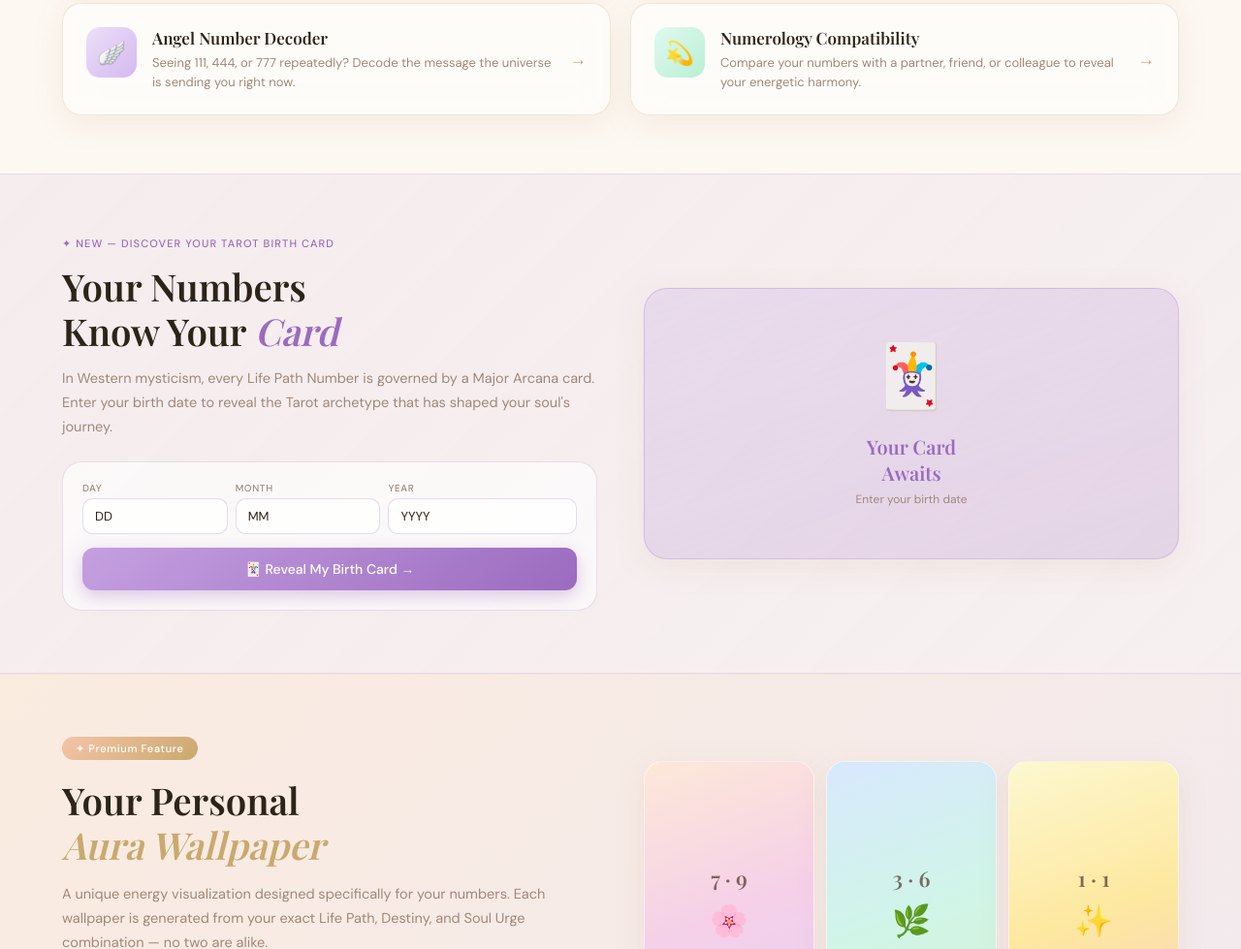
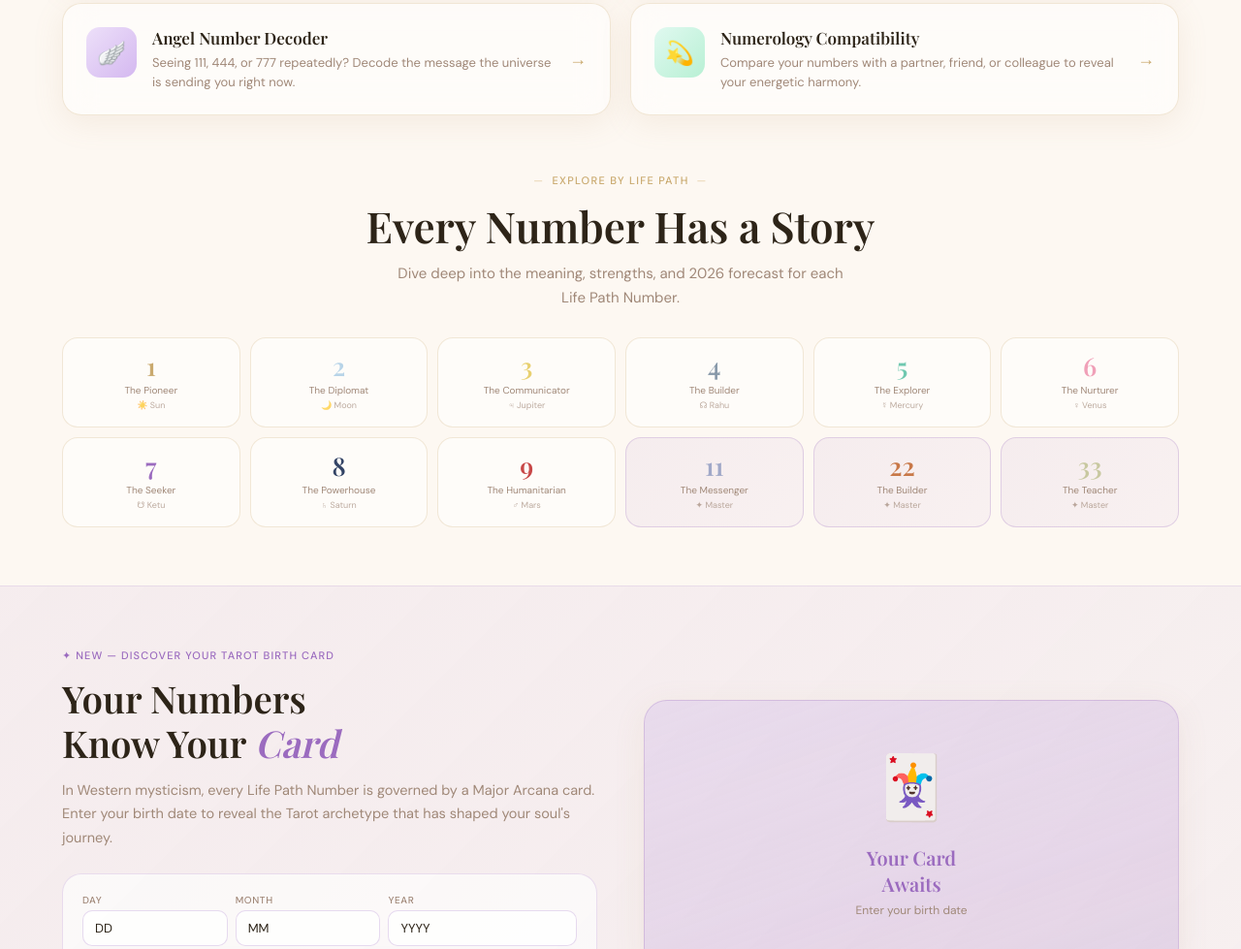
Before and after one commit to weerasak88/luminanumbers, a plain HTML site: page index.html in a window 1280 px wide. Shown: the part 1898-2877 px from the top of the page at 97% size. Drawn offline with nearby package versions, Linux system fonts and the light colour scheme; a web font is replaced by a local one.

Commit message:
Update index.html

```diff
--- a/index.html
+++ b/index.html
@@ -956,6 +956,54 @@ footer {
   .tarot-date-row .tarot-field:last-child { grid-column: 1/-1; }
 }
 
+
+/* ─── INTERNAL LINKS GRID ─── */
+.explore-section {
+  position: relative; z-index: 1;
+  max-width: 1280px; margin: 0 auto;
+  padding: 0 5vw 60px;
+}
+.explore-grid {
+  display: grid;
+  grid-template-columns: repeat(6, 1fr);
+  gap: 10px;
+}
+.explore-chip {
+  background: var(--glass-bg);
+  border: 1px solid var(--glass-border);
+  border-radius: 16px;
+  padding: 16px 10px;
+  text-align: center;
+  text-decoration: none;
+  transition: transform .2s, box-shadow .2s, border-color .2s;
+  display: block;
+}
+.explore-chip:hover {
+  transform: translateY(-3px);
+  box-shadow: var(--shadow);
+  border-color: rgba(201,169,110,0.45);
+}
+.explore-chip.master-chip {
+  background: linear-gradient(135deg,rgba(155,107,191,0.08),rgba(196,160,224,0.08));
+  border-color: rgba(155,107,191,0.25);
+}
+.explore-chip.master-chip:hover { border-color: rgba(155,107,191,0.5); }
+.ec-num {
+  font-family: 'Playfair Display', serif;
+  font-size: 26px; font-weight: 700;
+  line-height: 1; margin-bottom: 5px;
+}
+.ec-title {
+  font-size: 10px; color: var(--text-soft);
+  line-height: 1.3;
+}
+.ec-planet {
+  font-size: 9px; color: var(--text-soft);
+  margin-top: 3px; opacity: 0.7;
+}
+@media(max-width:900px){ .explore-grid { grid-template-columns: repeat(4,1fr); } }
+@media(max-width:480px){ .explore-grid { grid-template-columns: repeat(3,1fr); } }
+
 </style>
 </head>
 <body>
@@ -1195,6 +1243,76 @@ footer {
   </div>
 </section>
 
+
+
+<!-- INTERNAL LINKS: EXPLORE BY LIFE PATH -->
+<div class="explore-section">
+  <div class="section-eyebrow" style="text-align:center;display:flex;align-items:center;justify-content:center;gap:8px;margin-bottom:10px;">Explore by Life Path</div>
+  <h2 class="section-title" style="text-align:center;margin-bottom:8px;">Every Number Has a Story</h2>
+  <p class="section-sub" style="text-align:center;margin-bottom:28px;">Dive deep into the meaning, strengths, and 2026 forecast for each Life Path Number.</p>
+  <div class="explore-grid">
+    <a href="/life-path-1-meaning/" class="explore-chip">
+      <div class="ec-num" style="color:#c9a96e">1</div>
+      <div class="ec-title">The Pioneer</div>
+      <div class="ec-planet">☀️ Sun</div>
+    </a>
+    <a href="/life-path-2-meaning/" class="explore-chip">
+      <div class="ec-num" style="color:#b8d4e8">2</div>
+      <div class="ec-title">The Diplomat</div>
+      <div class="ec-planet">🌙 Moon</div>
+    </a>
+    <a href="/life-path-3-meaning/" class="explore-chip">
+      <div class="ec-num" style="color:#e8d070">3</div>
+      <div class="ec-title">The Communicator</div>
+      <div class="ec-planet">♃ Jupiter</div>
+    </a>
+    <a href="/life-path-4-meaning/" class="explore-chip">
+      <div class="ec-num" style="color:#8899aa">4</div>
+      <div class="ec-title">The Builder</div>
+      <div class="ec-planet">☊ Rahu</div>
+    </a>
+    <a href="/life-path-5-meaning/" class="explore-chip">
+      <div class="ec-num" style="color:#70c8b0">5</div>
+      <div class="ec-title">The Explorer</div>
+      <div class="ec-planet">☿ Mercury</div>
+    </a>
+    <a href="/life-path-6-meaning/" class="explore-chip">
+      <div class="ec-num" style="color:#f0a0b8">6</div>
+      <div class="ec-title">The Nurturer</div>
+      <div class="ec-planet">♀ Venus</div>
+    </a>
+    <a href="/life-path-7-meaning/" class="explore-chip">
+      <div class="ec-num" style="color:#9b6bbf">7</div>
+      <div class="ec-title">The Seeker</div>
+      <div class="ec-planet">☋ Ketu</div>
+    </a>
+    <a href="/life-path-8-meaning/" class="explore-chip">
+      <div class="ec-num" style="color:#334466">8</div>
+      <div class="ec-title">The Powerhouse</div>
+      <div class="ec-planet">♄ Saturn</div>
+    </a>
+    <a href="/life-path-9-meaning/" class="explore-chip">
+      <div class="ec-num" style="color:#c84848">9</div>
+      <div class="ec-title">The Humanitarian</div>
+      <div class="ec-planet">♂ Mars</div>
+    </a>
+    <a href="/life-path-11-meaning/" class="explore-chip master-chip">
+      <div class="ec-num" style="color:#a0a8c8">11</div>
+      <div class="ec-title">The Messenger</div>
+      <div class="ec-planet">✦ Master</div>
+    </a>
+    <a href="/life-path-22-meaning/" class="explore-chip master-chip">
+      <div class="ec-num" style="color:#c87848">22</div>
+      <div class="ec-title">The Builder</div>
+      <div class="ec-planet">✦ Master</div>
+    </a>
+    <a href="/life-path-33-meaning/" class="explore-chip master-chip">
+      <div class="ec-num" style="color:#c8c8a0">33</div>
+      <div class="ec-title">The Teacher</div>
+      <div class="ec-planet">✦ Master</div>
+    </a>
+  </div>
+</div>
 
 <!-- TAROT BIRTH CARD -->
 <div class="tarot-section">
```
